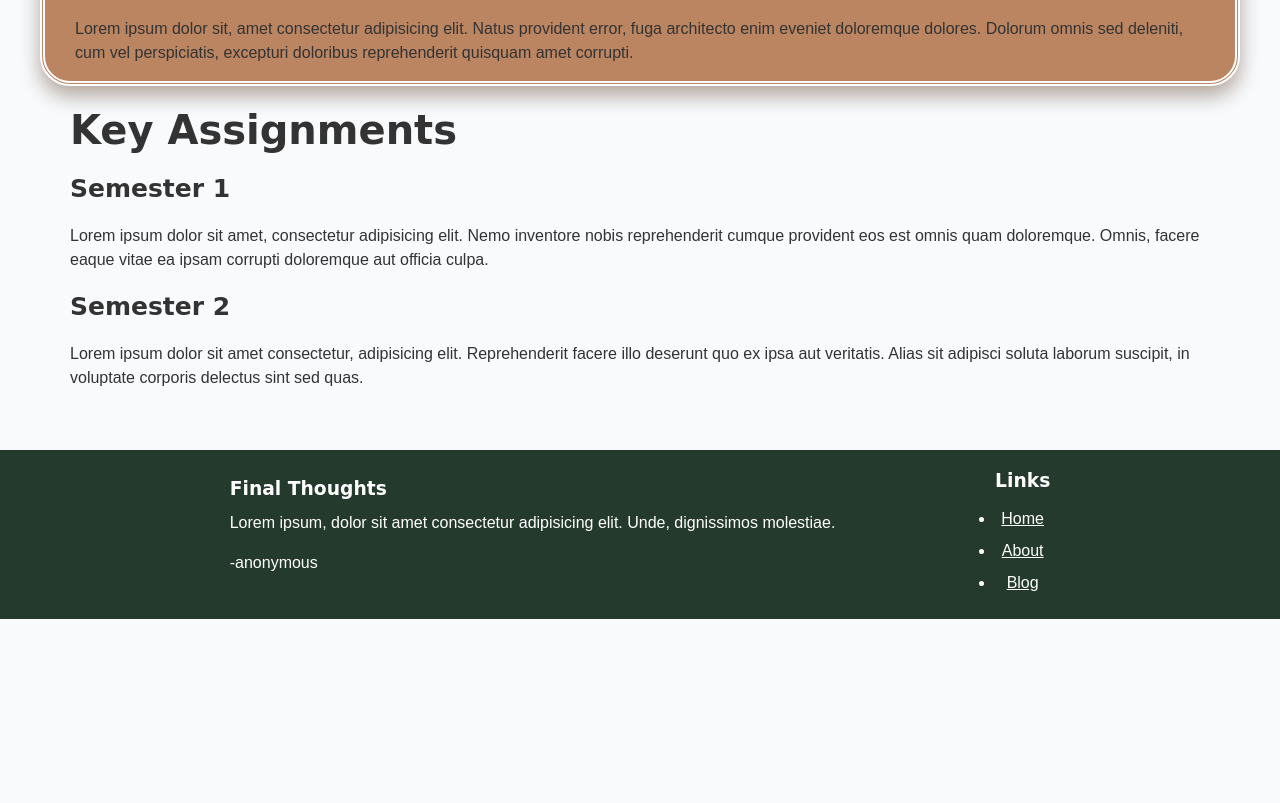
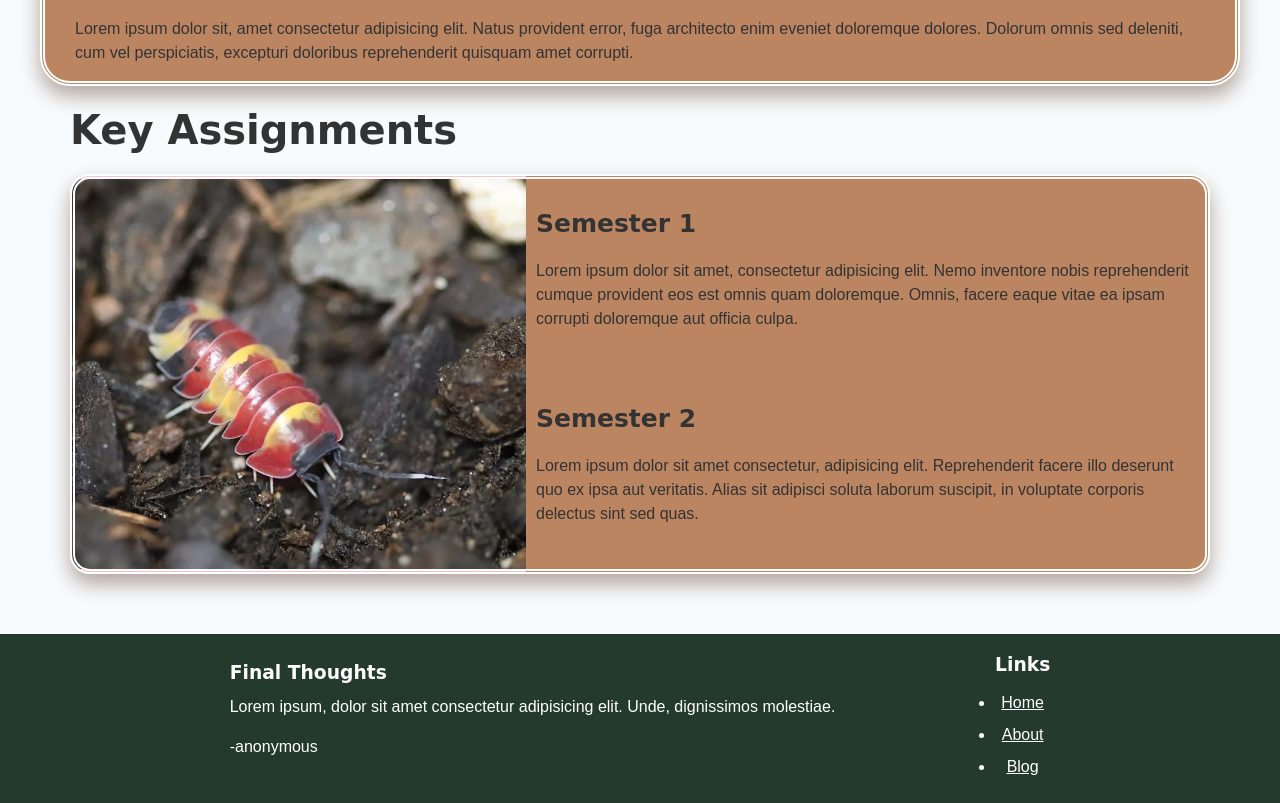
Before and after one commit to hannahgeary/hgeary062023, a plain HTML site: page index.html in a window 1280 px wide. Shown: the part 1254-2057 px from the top of the page. Before the commit the page ends 1873 px from the top, so only its background shows below. Drawn offline with Linux system fonts and the light colour scheme; a web font is replaced by a local one.

Commit message:
Second Commit

```diff
--- a/index.html
+++ b/index.html
@@ -291,6 +291,62 @@
             font-size:25px;
         }
 
+        .semesters .container{
+            background-color: none;
+        }
+
+        .semesterflex{
+            position:relative;
+    display:flex;
+    flex-flow:column wrap;
+    width:100%;
+    height:400px;
+    box-shadow: 0px 10px 20px #b2a69e;
+    border-radius: 20px;
+}
+        .semester1{
+            background-color: none;
+            border-radius: 0px 20px  0 0;
+            border-top: 5px double white;
+            border-right:5px double white;
+        }
+
+        .semester2{
+            background-color: none;
+            border-radius: 0 0 20px 0;
+            border-bottom: 5px double white;
+            border-right:5px double white;
+        }
+
+        .semester1 , .semester2{
+            background-color: #BB8562;
+            padding: 10px;
+        }
+
+        .semesterimg{
+
+            background-color: pink;
+            background-image: url(Images/scarlet.png);
+            background-size: cover;
+            background-repeat: no-repeat;
+            background-position: right;
+            border-radius: 20px 0 0 20px;
+            border-top: 5px double white;
+            border-bottom: 5px double white;
+            border-left:5px double white;
+        }
+
+        .col1{
+            width: 40%;
+            height: 100%;
+        }
+        .col2{
+            width: 60%;
+            height: 50%;
+        }
+
+
+
         /* footer section */
         .footer{
             background-color:var(--color-primary);
@@ -454,14 +510,36 @@
     <section class="semesters">
    <div class="container">
         <h2>Key Assignments</h2>
+
+<div class="semesterflex">
+
+
+               <div class="semesterimg col1">
+
+            </div>
+
+
+            <div class="semester1 col2">
                         <h3>Semester 1</h3>
                         <p>
                             Lorem ipsum dolor sit amet, consectetur adipisicing elit. Nemo inventore nobis reprehenderit cumque provident eos est omnis quam doloremque. Omnis, facere eaque vitae ea ipsam corrupti doloremque aut officia culpa.
                         </p>
+            </div>
+
+
+
+            <div class="semester2 col2">
                         <h3>Semester 2</h3>
                         <p>
                             Lorem ipsum dolor sit amet consectetur, adipisicing elit. Reprehenderit facere illo deserunt quo ex ipsa aut veritatis. Alias sit adipisci soluta laborum suscipit, in voluptate corporis delectus sint sed quas.
                         </p>
+            </div>
+
+
+
+        <!-- semflexbox -->
+</div>
+    <!-- container -->
    </div>
 
 
```
Also changed, not shown: Images/Untitled.jpg (added), Images/scarlet.png (added). Lines whose indentation alone changed are shown as unchanged.
